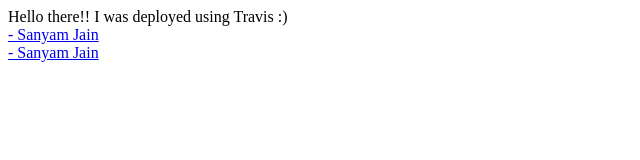
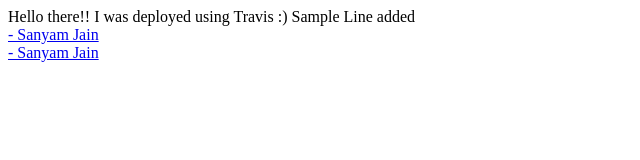
Before and after one commit to xerosanyam/HelloWorld, a website: page index.html in a window 1280 px wide. Shown: the whole page, without its empty margins (0-640 px from the left). Drawn offline with Linux system fonts and the light colour scheme.

Commit message:
Sample PR

```diff
--- a/index.html
+++ b/index.html
@@ -5,6 +5,7 @@
 </head>
 <body>
 Hello there!! I was deployed using Travis :)
+Sample Line added
 <br><a href="http://twitter.com/xerosanyam">- Sanyam Jain</a>
 <br><a href="http://facebook.com/xerosanyam">- Sanyam Jain</a>
 </body>
```
Also changed, not shown: README.md.
